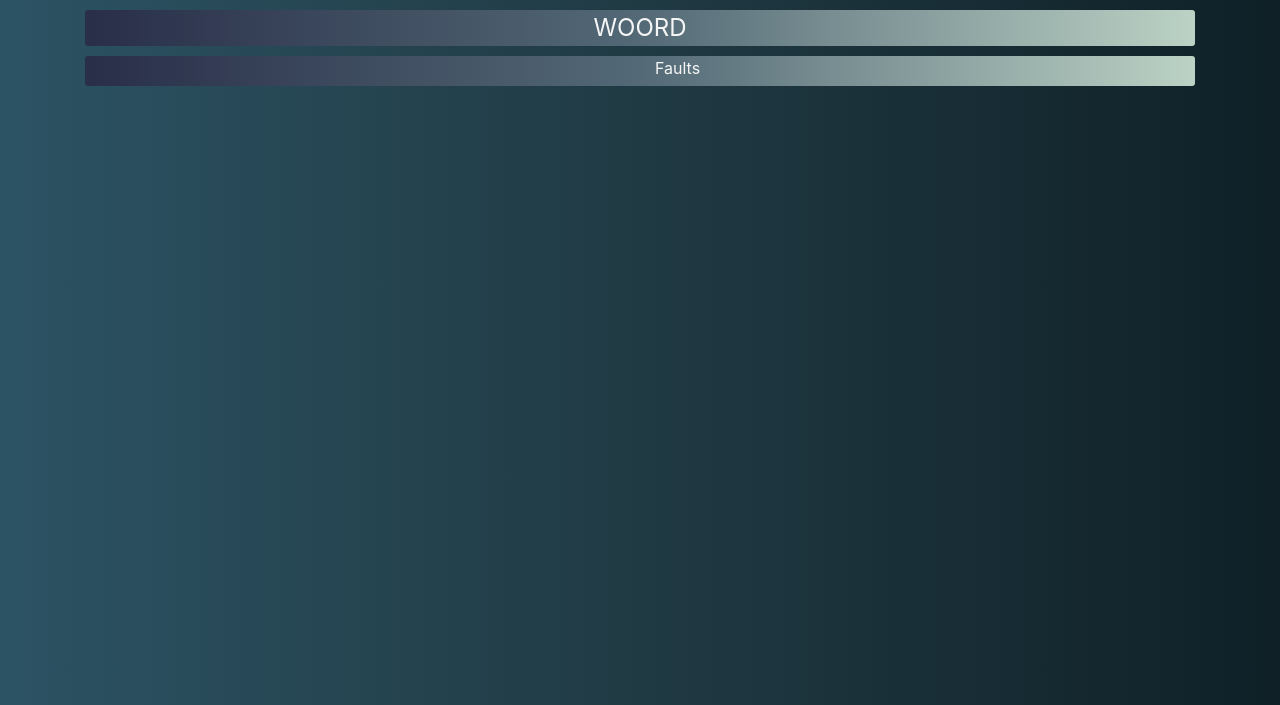
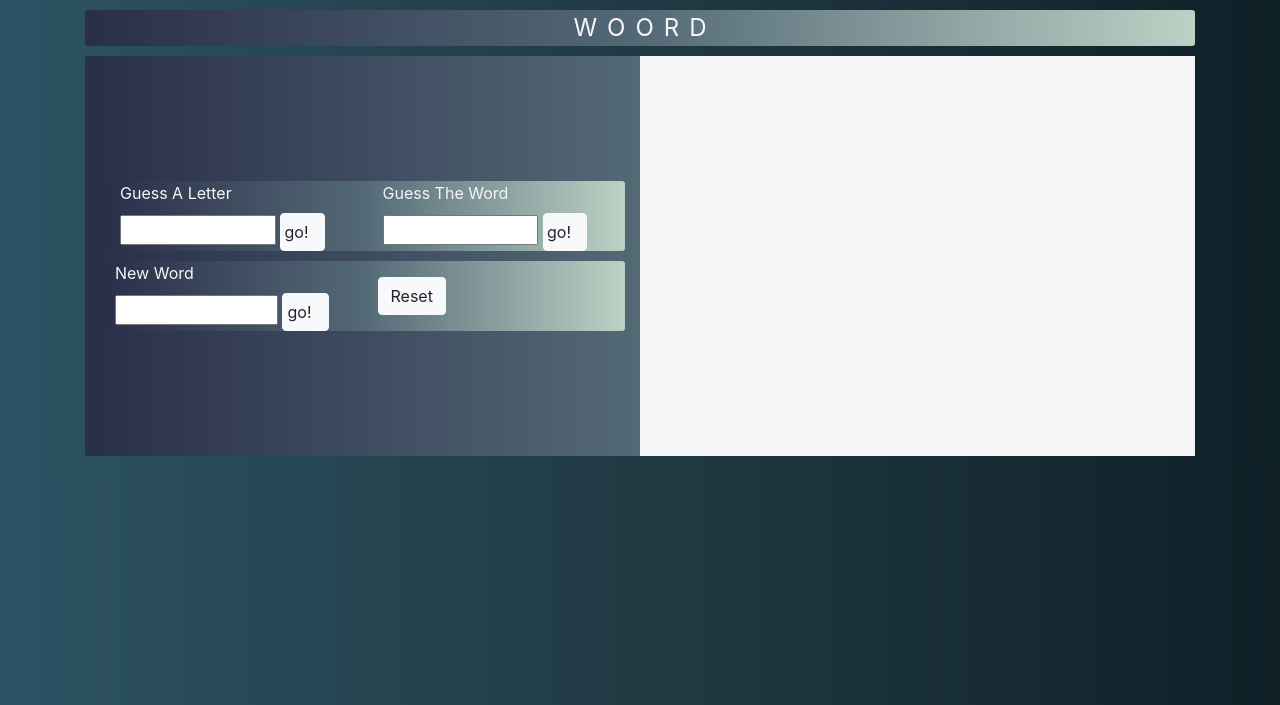
Before and after one commit to EdwinBoersema/Hangman, a plain HTML site: page index.html in a window 1280 px wide. Shown: the part 95-800 px from the top of the page. Drawn offline with nearby package versions, Linux system fonts and the light colour scheme.

Commit message:
added inputs and styled them.

```diff
--- a/index.html
+++ b/index.html
@@ -10,7 +10,7 @@
 </head>
 <body>
     <div class="container">
-        <div class="row justify-content-center">
+        <div id="title" class="row justify-content-center">
             <h1>Hangman</h1>
         </div>
         <div id="mysteryWordOutput" class="row justify-content-center">
@@ -20,16 +20,41 @@
             <span>R</span>
             <span>D</span>
         </div>
+        <!-- <div class="row">
+            <div class="col">
+                <div class="form-group">
+                    <input type="text" placeholder="Example">
+                    <input type="button" class="btn btn-primary">
+                </div>
+
+            </div>
+        </div> -->
         <div class="row">
             <div class="col">
                 <div class="row">
-
+                    <form class="col">
+                         <label for="">Guess A Letter</label>
+                        <input type="text">
+                        <input type="button" class="btn btn-light" value="go!">
+                    </form>
+                    <form class="col">
+                        <label for="">Guess The Word</label>
+                        <input type="text">
+                        <input type="button" class="btn btn-light" value="go!">
+                    </form>
                 </div>
                 <div class="row">
-
+                    <div class="col">
+                        <label for="wordInput">New Word</label>
+                        <input id="wordInput" name="wordInput" type="password">
+                        <input type="button" class="btn btn-light" value="go!">
+                    </div>
+                    <div class="col">
+                        <button id="reset" class="btn btn-light">Reset</button>
+                    </div>
                 </div>
             </div>
-            <div class="col">
+            <div id="faults" class="col">
                 Faults
             </div>
         </div>
--- a/main.css
+++ b/main.css
@@ -9,12 +9,36 @@ h1 {
     font-size: 4em;
 }
 
+span {
+    margin: 0 5px;
+}
+
+form {
+    margin: 0 5px;
+}
+
+input[type="text"], input[type="password"] {
+    width: 70%;
+}
+
+input[type="button"] {
+    width: 20%;
+    padding-left: 0;
+}
+
 .row {
     margin: 10px auto;
+    align-items: center;
+    justify-content: center;
     background: #BBD2C5;  /* fallback for old browsers */
     background: -webkit-linear-gradient(to right, #292E49, #536976, #BBD2C5);  /* Chrome 10-25, Safari 5.1-6 */
     background: linear-gradient(to right, #292E49, #536976, #BBD2C5); /* W3C, IE 10+/ Edge, Firefox 16+, Chrome 26+, Opera 12+, Safari 7+ */
     border-radius: 3px;
+}
+
+.col {
+    align-items: center;
+    justify-items: center;
 }
 
 #mysteryWordOutput {
@@ -25,3 +49,8 @@ h1 {
 #title {
     align-items: center;
 }
+
+#faults {
+    height: 400px;
+    background: whitesmoke;
+}
```
